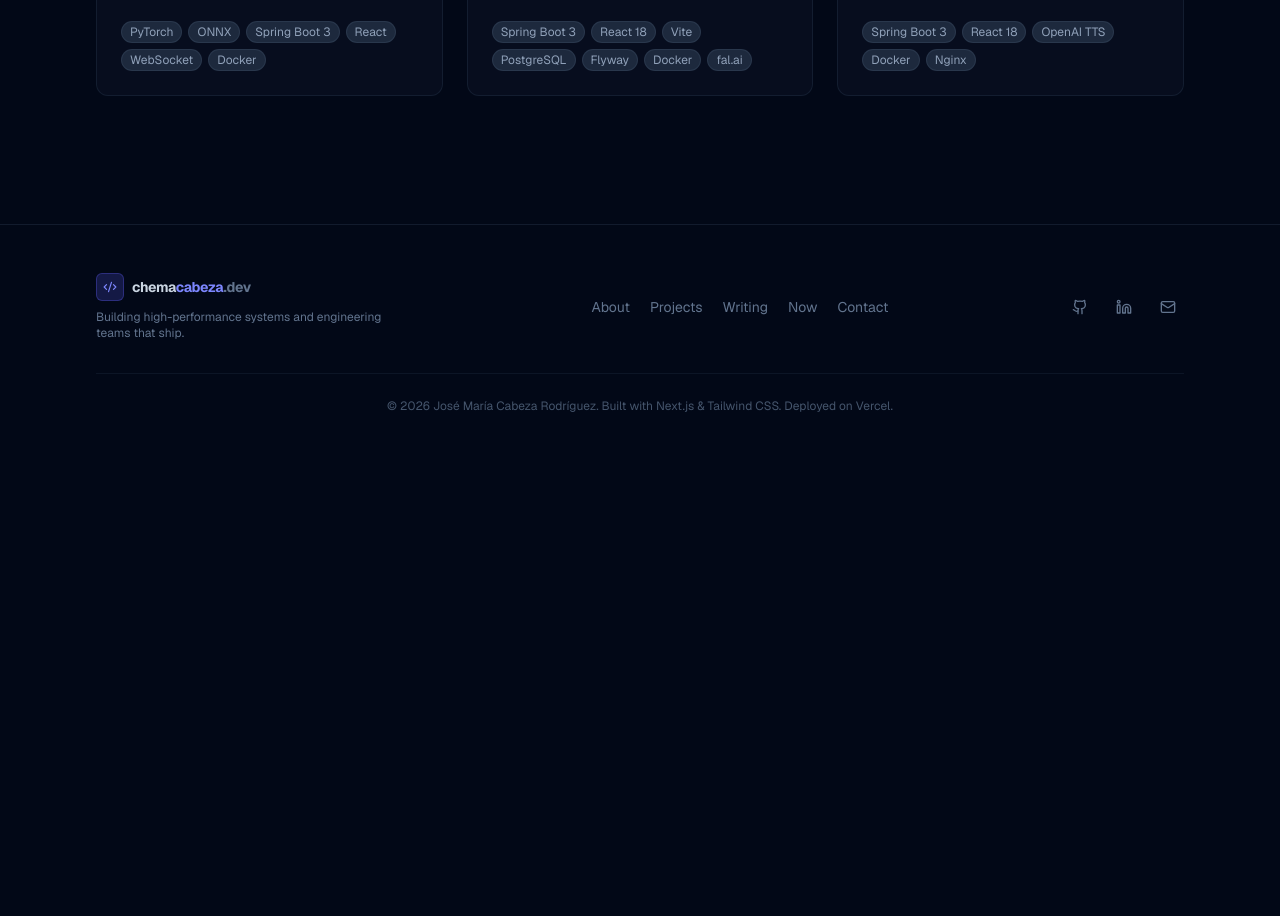
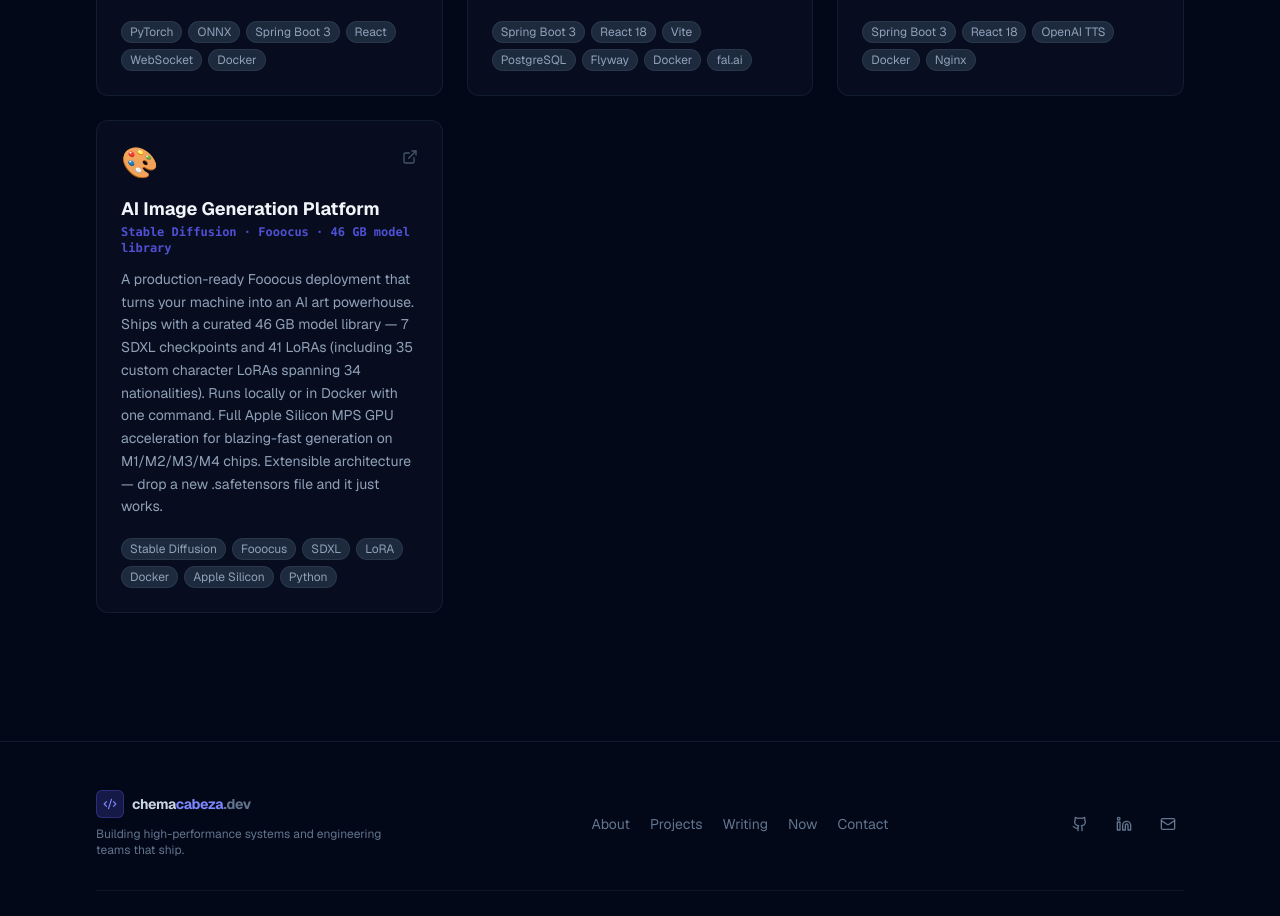
Before and after one commit to chemacabeza/chemacabeza-dev, a Next.js app: page /projects in a window 1280 px wide. Shown: the part 1180-2096 px from the top of the page. Before the commit the page ends 1642 px from the top, so only its background shows below. Built offline with nearby package versions, Linux system fonts and the light colour scheme.

Commit message:
Add AI Image Generation Platform card to GitHub section

```diff
--- a/app/projects/page.tsx
+++ b/app/projects/page.tsx
@@ -43,6 +43,16 @@ const githubProjects = [
         description:
             "A full-stack Text-to-Speech application that converts any text into natural, expressive speech via the OpenAI TTS API and streams the MP3 back to the browser instantly. The API key lives exclusively on the backend — the React frontend never sees it, demonstrating secure full-stack API design. Supports 11 OpenAI voices and custom speaking instructions. Stateless backend scales horizontally with zero changes.",
         tags: ["Spring Boot 3", "React 18", "OpenAI TTS", "Docker", "Nginx"],
+    },
+    {
+        repo: "AI-related",
+        url: "https://github.com/chemacabeza/my-github-projects/tree/master/AI-related",
+        emoji: "🎨",
+        title: "AI Image Generation Platform",
+        subtitle: "Stable Diffusion · Fooocus · 46 GB model library",
+        description:
+            "A production-ready Fooocus deployment that turns your machine into an AI art powerhouse. Ships with a curated 46 GB model library — 7 SDXL checkpoints and 41 LoRAs (including 35 custom character LoRAs spanning 34 nationalities). Runs locally or in Docker with one command. Full Apple Silicon MPS GPU acceleration for blazing-fast generation on M1/M2/M3/M4 chips. Extensible architecture — drop a new .safetensors file and it just works.",
+        tags: ["Stable Diffusion", "Fooocus", "SDXL", "LoRA", "Docker", "Apple Silicon", "Python"],
     },
 ];
 
```
